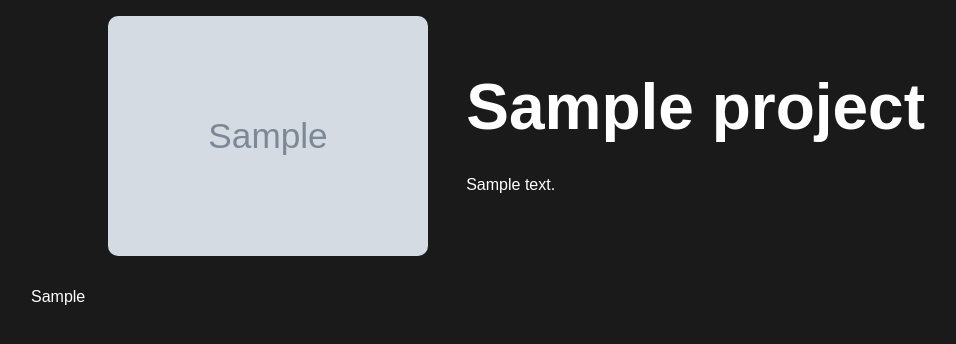
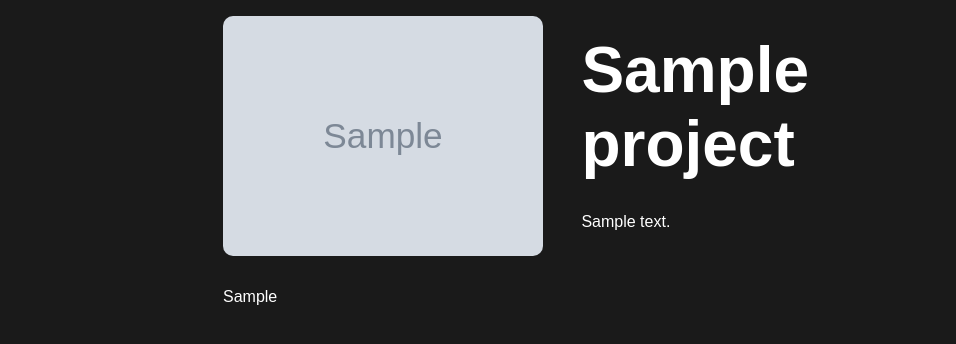
Before and after one commit to Mole1424/website, a Flask app: page /projects/1 in a window 1280 px wide. Shown: the part 64-408 px from the top of the page, without its empty margins (97-1053 px from the left). Run offline with Flask 3, Linux system fonts and the light colour scheme; tables that the repository leaves empty hold one stand-in row (values such as "Sample post"); grey boxes marked "Sample" are stand-in pictures; parts of the project's set-up code (start-up, migrations or seed data) failed here and were passed over.

Commit message:
improved readability for projects css

```diff
--- a/app.py
+++ b/app.py
@@ -11,7 +11,7 @@ from werkzeug.security import check_password_hash
 
 from db_schema import Projects, db
 
-dev = False  # if true then uses config.txt instead of environment variables
+dev = False  # if true then uses config.txt to set environment variables
 if dev:
     with open("config.txt", "r") as f:
         for line in f.readlines():
--- a/static/css/projectpage.css
+++ b/static/css/projectpage.css
@@ -1,5 +1,5 @@
 .projectarticle {
-    max-width: 80vw;
+    width: 50vw;
     margin: auto;
 }
 
@@ -24,12 +24,17 @@
     flex-direction: column;
     padding-left: 3vw;
     width: 50%;
+    text-align: justify;
 }
 
 .description h1 {
     font-size: 8vh;
     margin-bottom: 2vh;
     margin-top: 1vh;
+}
+
+.fullblog p {
+    text-align: justify;
 }
 
 .fullblog a {
@@ -63,6 +68,7 @@
 @media screen and (max-width: 500px) {
     .projectarticle {
         padding-top: 10vh;
+        width: 80vw;
     }
 
     .imgtitle {
@@ -72,6 +78,7 @@
     .imgtitle img {
         max-height: 20vh;
         max-width: 100%;
+        margin: auto;
     }
 
     .description {
```
